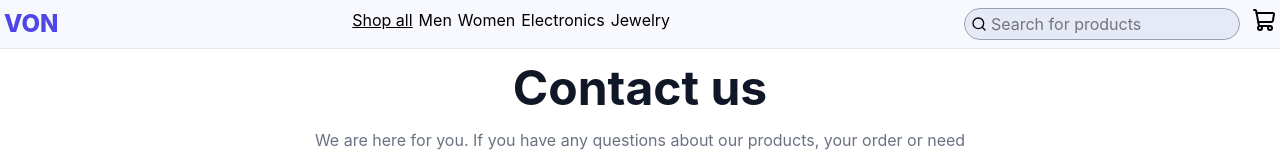
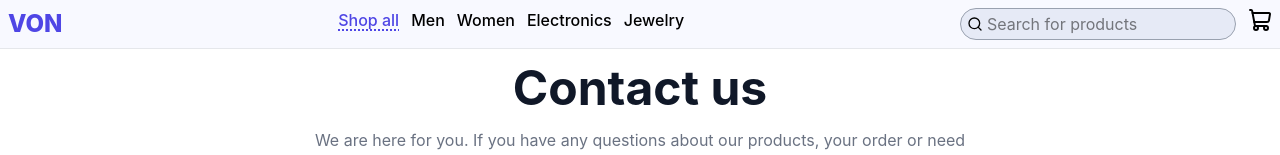
Before and after one commit to OndrovcakJan/e-shop, a React (Vite) app: page /contact in a window 1280 px wide. Shown: the top 155 px of the page. Built offline with nearby package versions, Linux system fonts and the light colour scheme.

Commit message:
Updated header

```diff
--- a/src/components/common/Header.tsx
+++ b/src/components/common/Header.tsx
@@ -22,7 +22,7 @@ export default function Header({ category, search, onSearchChange }: Props) {
 
   function getClass(to: string): string {
     if (to === cat) {
-      return "underline";
+      return "underline text-primary transition-all duration-100 underline-offset-3 decoration-dotted decoration-2";
     } else {
       return "";
     }
@@ -35,11 +35,11 @@ export default function Header({ category, search, onSearchChange }: Props) {
   return (
     <>
       <div className="flex flex-col gap-2 w-full h-12.25 bg-background fixed top-0 z-50">
-        <div className="hidden md:flex md:pt-2 md:mx-1">
+        <div className="hidden md:flex md:pt-2 md:mx-2">
           <Link to="/" className="text-primary font-extrabold text-2xl">
             VON
           </Link>
-          <div className="mx-auto flex gap-1.5">
+          <div className="mx-auto flex gap-3 font-medium">
             <Link to="/" className={getClass("all")}>
               Shop all
             </Link>
--- a/src/pages/HomePage.tsx
+++ b/src/pages/HomePage.tsx
@@ -107,7 +107,7 @@ export default function HomePage() {
             <div className="flex grow items-center justify-center w-full h-125 mt-5">
               <div className="bg-secondary w-full h-full flex justify-center items-center rounded-2xl">
                 <div className="flex flex-col items-center justify-center bg-background min-w-2/5 h-50 rounded-2xl">
-                  <h1 className="text-3xl font-extrabold">
+                  <h1 className="text-3xl font-extrabold underline">
                     Modern essentials for You
                   </h1>
                   <p className="text-center px-15">
```
